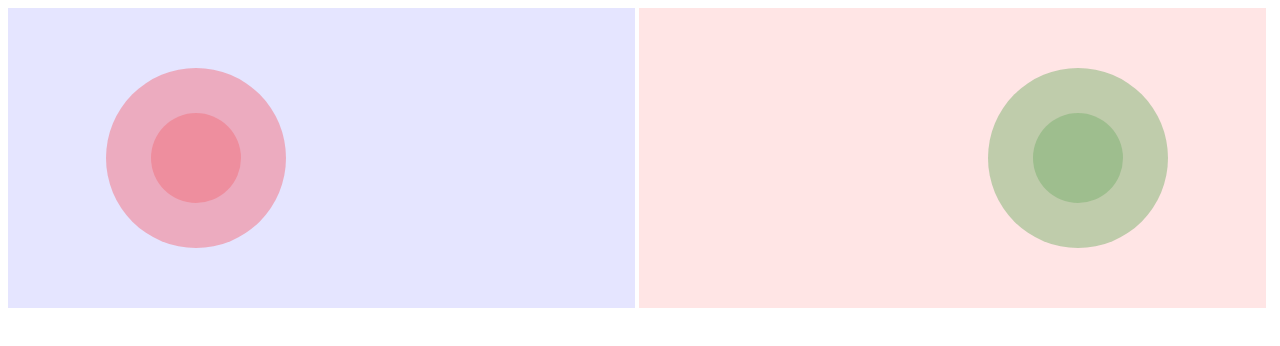
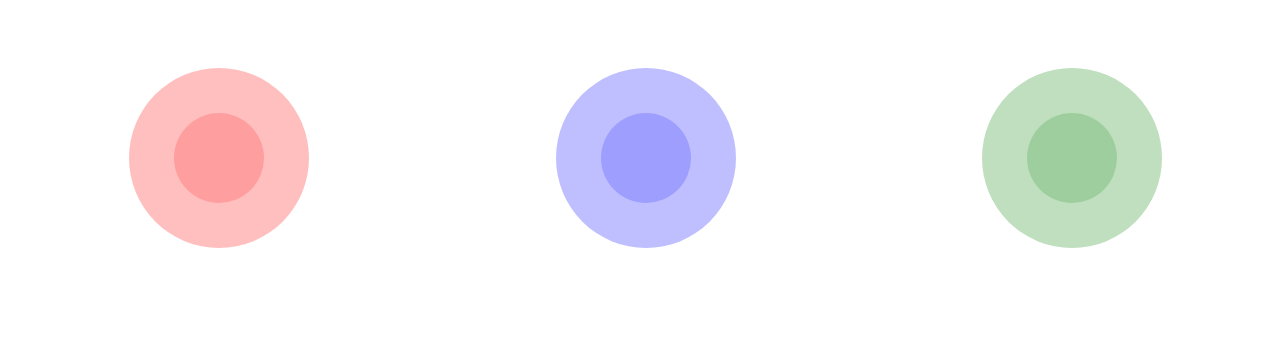
Before and after one commit to cet-quadcopter/quadcopter-core, a website: page webrc/public/index.html in a window 1280 px wide. Drawn offline with Linux system fonts and the light colour scheme.

Commit message:
Init controls for vn ve vd and omega_d

```diff
--- a/webrc/public/index.html
+++ b/webrc/public/index.html
@@ -7,8 +7,8 @@
 
 <body>
   <div id="jLeft" class="zone"></div>
+  <div id="jCenter" class="zone"></div>
   <div id="jRight" class="zone"></div>
-  <div id="slider" class="slider"></div>
 </body>
 
 <script type="text/javascript" src="/javascripts/nipplejs.js"></script>
--- a/webrc/public/javascripts/index.js
+++ b/webrc/public/javascripts/index.js
@@ -2,14 +2,24 @@ var joystickLeft = nipplejs.create({
   zone: document.getElementById("jLeft"),
   mode: "static",
   size:180,
-  position: { left: '30%', top: '50%' },
+  position: { left: '50%', top: '50%' },
   color: "red"
+});
+
+var joystickCenter = nipplejs.create({
+  zone: document.getElementById("jCenter"),
+  mode: "static",
+  size:180,
+  position: { left: '50%', top: '50%' },
+  lockY: true,
+  color: "blue"
 });
 
 var joystickRight = nipplejs.create({
   zone: document.getElementById("jRight"),
   mode: "static",
   size:180,
-  position: { left: '70%', top: '50%' },
+  position: { left: '50%', top: '50%' },
+  lockX: true,
   color: "green"
 });
--- a/webrc/public/stylesheets/style.css
+++ b/webrc/public/stylesheets/style.css
@@ -13,12 +13,6 @@ body {
 .zone {
   position: relative;
   display: inline-block;
-  width: 49%;
+  width: 33%;
   height:300px;
 }
-#jLeft {
-  background: rgba(0,0,255, 0.1);
-}
-#jRight {
-  background: rgba(255,0,0, 0.1);
-}
```
